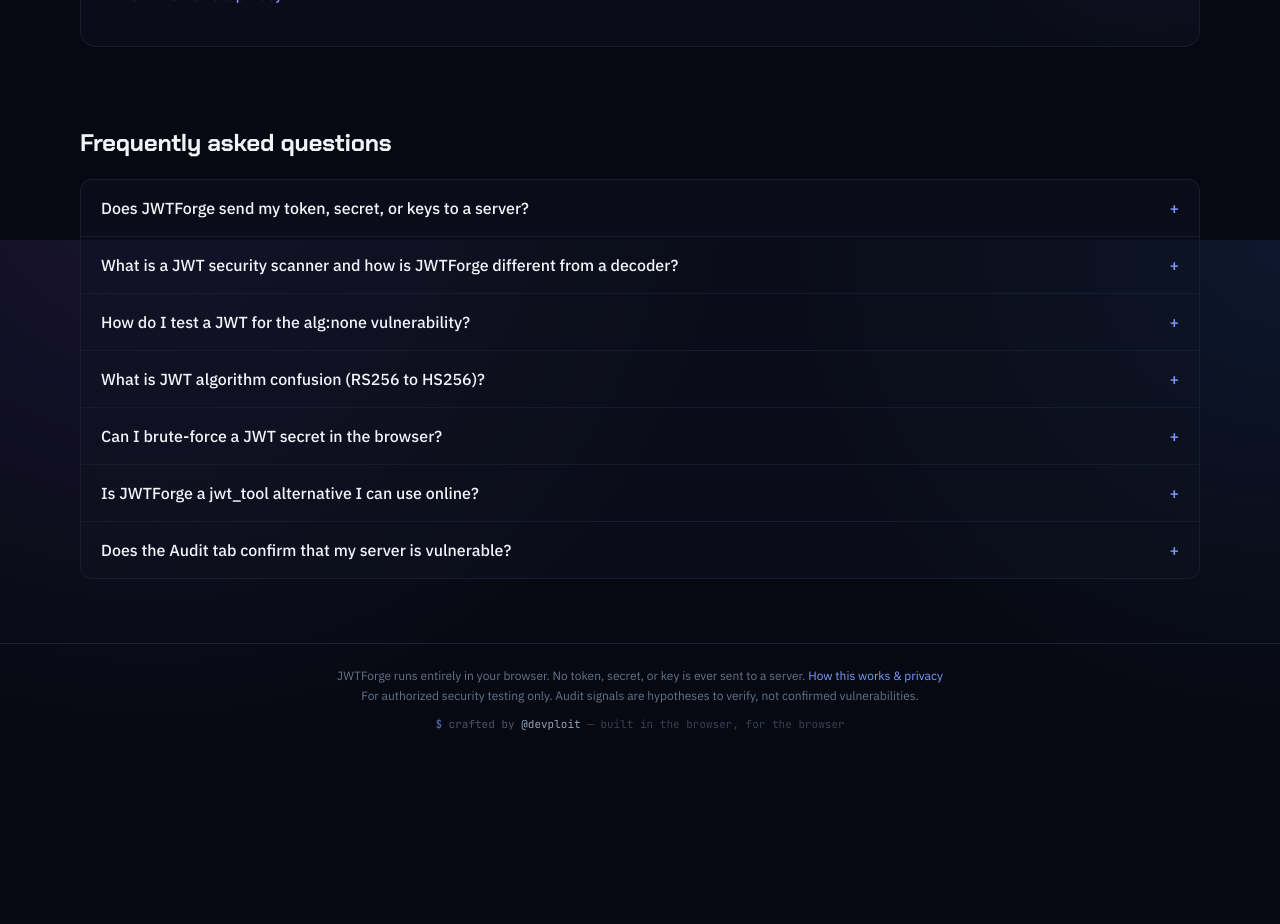
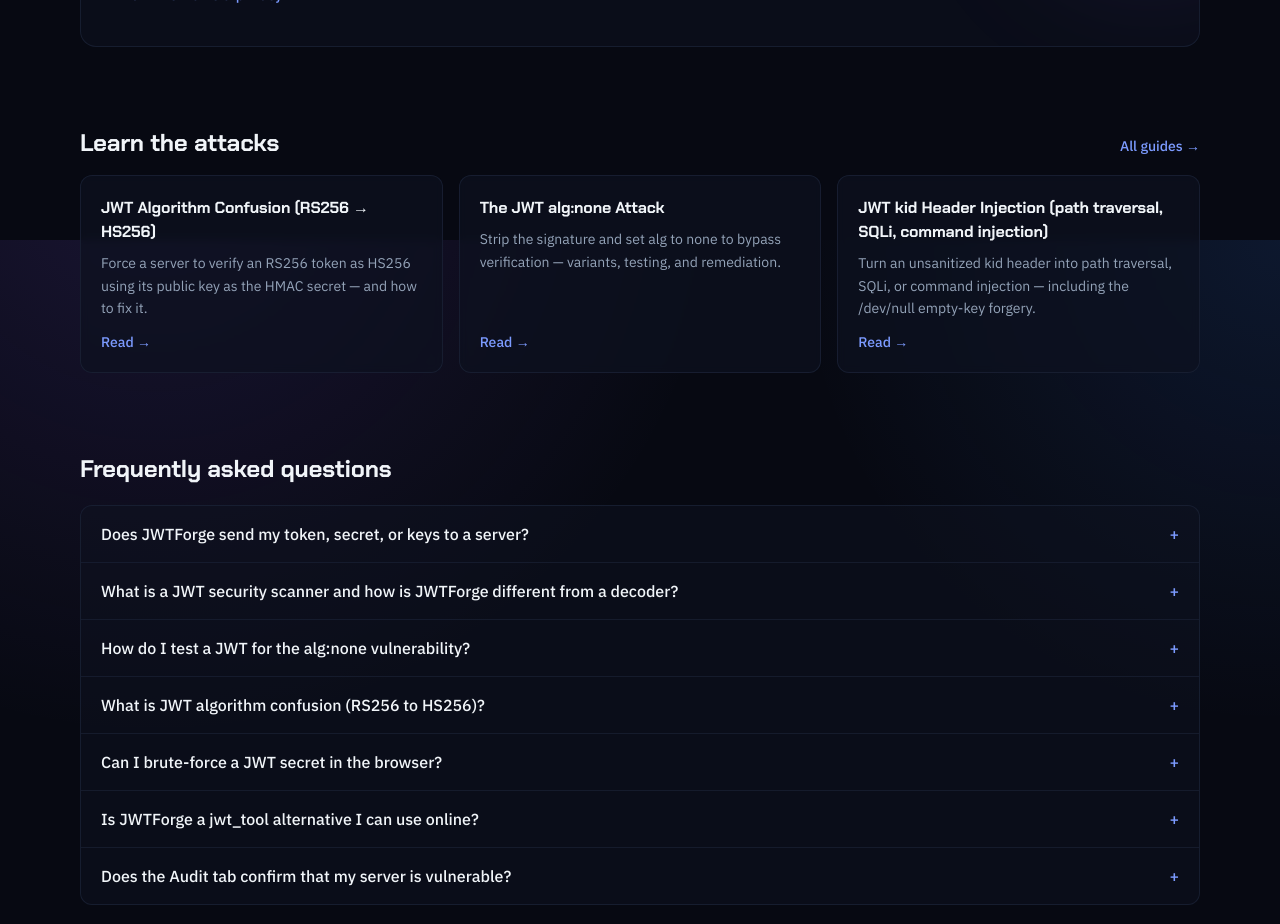
Before and after one commit to devploit/jwtforge, a Next.js app: page / in a window 1280 px wide. Shown: the part 1360-2284 px from the top of the page. Before the commit the page ends 2116 px from the top, so only its background shows below. Built offline with nearby package versions, Linux system fonts and the light colour scheme.

Commit message:
seo: feature guides on the homepage ('Learn the attacks')
Internal links from the highest-authority page to the guide hub — improves
discovery and passes link equity to the long-tail content.

```diff
--- a/src/app/page.tsx
+++ b/src/app/page.tsx
@@ -1,7 +1,7 @@
 import Link from "next/link";
 import { TokenGlyph } from "@/components/TokenGlyph";
 import { JsonLd } from "@/components/JsonLd";
-import { FAQS, faqJsonLd } from "@/lib/seo";
+import { FAQS, GUIDES, faqJsonLd } from "@/lib/seo";
 
 const FEATURES = [
   {
@@ -148,6 +148,36 @@
         </div>
       </section>
 
+      {/* Guides teaser — internal links to the content hub */}
+      <section aria-labelledby="guides-heading" className="space-y-4">
+        <div className="flex items-baseline justify-between">
+          <h2 id="guides-heading" className="text-2xl font-bold text-slate-100">
+            Learn the attacks
+          </h2>
+          <Link
+            href="/guides"
+            className="text-sm font-medium text-accent hover:underline"
+          >
+            All guides →
+          </Link>
+        </div>
+        <div className="grid gap-4 sm:grid-cols-3">
+          {GUIDES.slice(0, 3).map((g) => (
+            <Link
+              key={g.slug}
+              href={`/guides/${g.slug}`}
+              className="panel group flex flex-col gap-2 p-5 transition-all duration-200 hover:-translate-y-0.5 hover:border-accent/50"
+            >
+              <h3 className="text-base font-bold text-slate-100">{g.title}</h3>
+              <p className="text-sm leading-relaxed text-slate-400">{g.blurb}</p>
+              <span className="mt-auto pt-1 text-sm font-medium text-accent transition-transform group-hover:translate-x-1">
+                Read →
+              </span>
+            </Link>
+          ))}
+        </div>
+      </section>
+
       {/* FAQ — visible content that also powers FAQPage structured data */}
       <section aria-labelledby="faq-heading" className="space-y-5">
         <h2 id="faq-heading" className="text-2xl font-bold text-slate-100">
```
